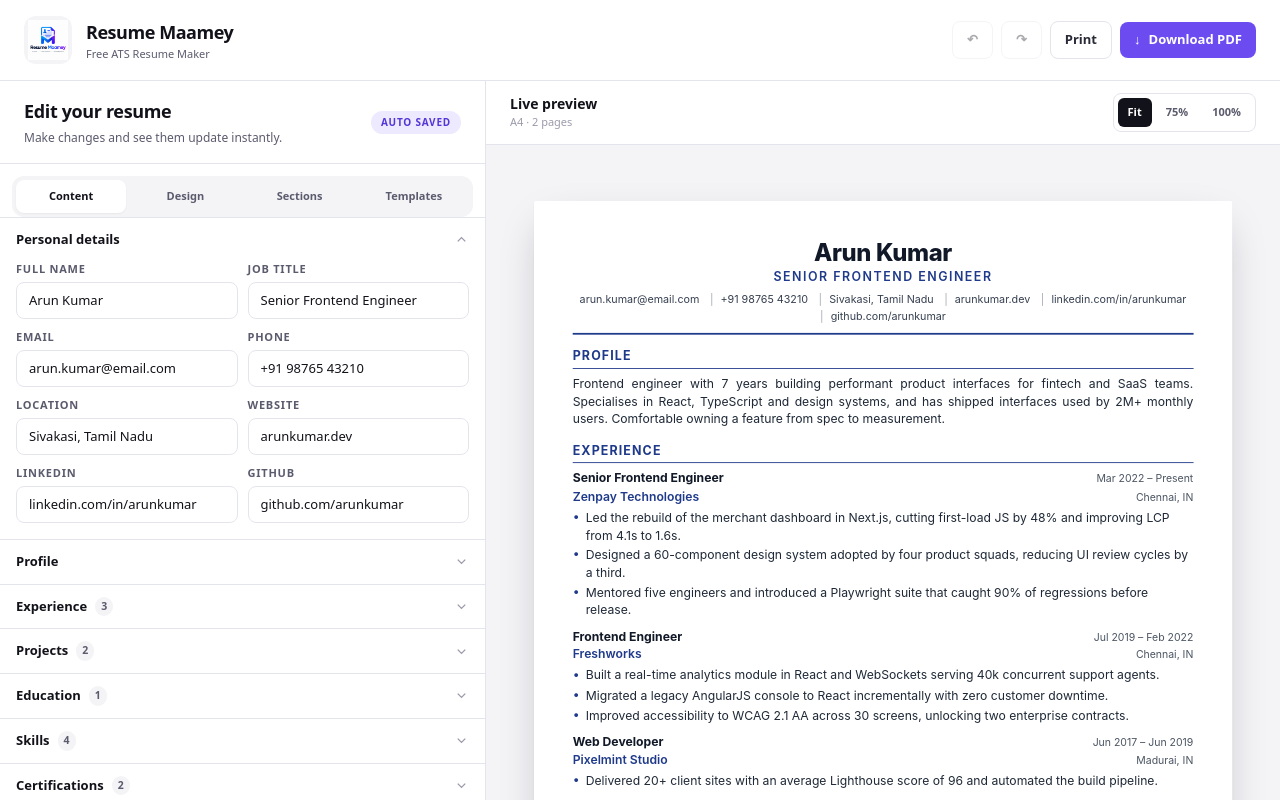
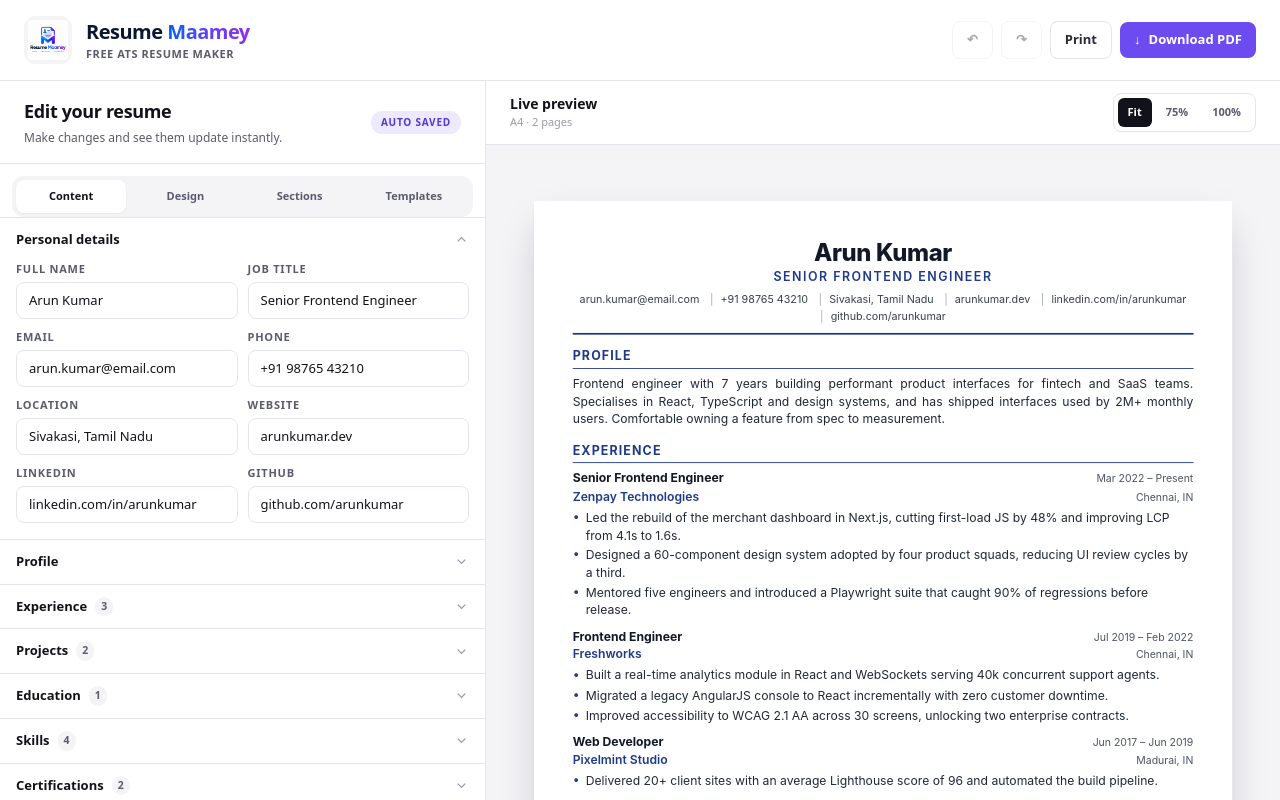
Before and after one commit to sundar-ms1/resume-maamey, a Next.js app: page /editor in a window 1280 px wide. Shown: the top 800 px of the page. Built offline with nearby package versions, Linux system fonts and the light colour scheme.

Commit message:
Apply brand color scheme and gradient to Resume Maamey title

```diff
--- a/components/Brand.tsx
+++ b/components/Brand.tsx
@@ -13,7 +13,6 @@ export function Brand({
   size = "lg",
   showSubtitle = true,
 }: BrandProps) {
-  // Dimensions tuned for clarity across desktop and mobile
   const iconDimensions = {
     sm: "h-9 w-9 sm:h-10 sm:w-10",
     md: "h-11 w-11 sm:h-12 sm:w-12",
@@ -21,14 +20,14 @@ export function Brand({
   }[size];
 
   const textSizes = {
-    sm: "text-sm",
-    md: "text-base sm:text-lg",
-    lg: "text-lg sm:text-xl",
+    sm: "text-base",
+    md: "text-lg sm:text-xl",
+    lg: "text-xl sm:text-2xl",
   }[size];
 
   return (
     <Link href={href} className="flex items-center gap-3.5 transition hover:opacity-95">
-      {/* Enlarged Logo Container */}
+      {/* Logo container */}
       <div
         className={`relative ${iconDimensions} flex shrink-0 items-center justify-center overflow-hidden rounded-xl bg-canvas`}
       >
@@ -42,13 +41,19 @@ export function Brand({
         />
       </div>
 
-      {/* Brand Text */}
-      <div className="flex flex-col">
-        <span className={`font-black tracking-tight text-ink ${textSizes}`}>
-          Resume Maamey
+      {/* Brand Text styled exactly like the logo */}
+      <div className="flex flex-col justify-center">
+        <span className={`font-black tracking-tight leading-tight ${textSizes}`}>
+          {/* Deep Navy/Black tone matching "Resume" */}
+          <span className="text-[#0a1733]">Resume </span>
+          {/* Blue to Purple/Violet gradient matching "Maamey" */}
+          <span className="bg-gradient-to-r from-[#0062ff] via-[#6342f5] to-[#8f2bf5] bg-clip-text text-transparent">
+            Maamey
+          </span>
         </span>
+
         {showSubtitle && (
-          <span className="text-[11px] font-medium text-ink-500">
+          <span className="text-[11px] font-semibold tracking-wider text-ink-500 uppercase">
             Free ATS Resume Maker
           </span>
         )}
```
